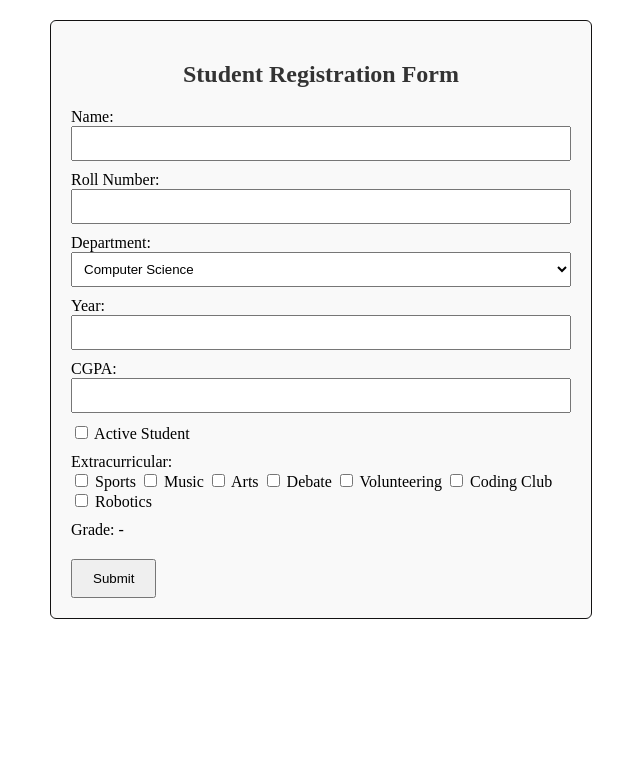
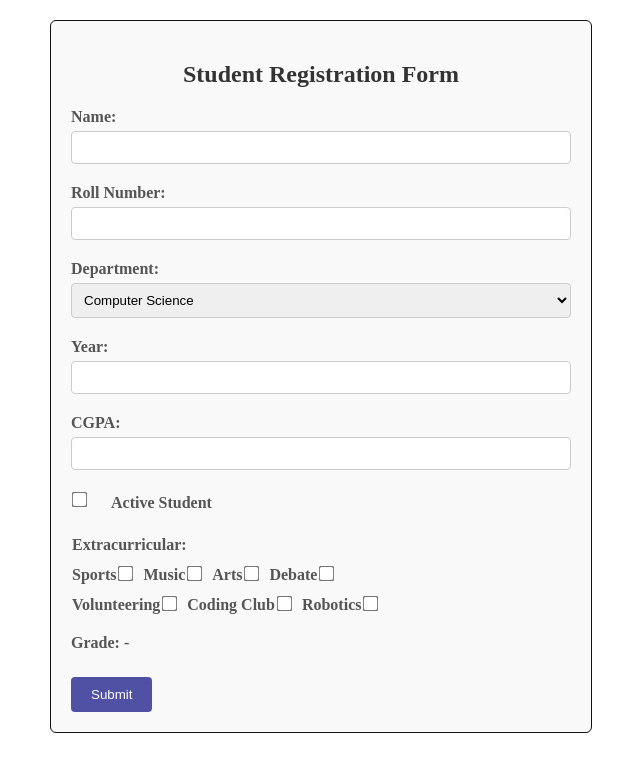
Before and after one commit to RadhikaKapoor383/React-Codes, a React (Vite) app: page / in a window 1280 px wide. Shown: the top 772 px of the page, without its empty margins (319-959 px from the left). Built offline with nearby package versions, Linux system fonts and the light colour scheme.

Commit message:
Add css in form

```diff
--- a/src/Registration Form.jsx
+++ b/src/Registration Form.jsx
@@ -91,90 +91,124 @@ function RegistrationForm() {
         marginBottom: "20px",
         color: "#333"
     };
-
+    const labelStyle = {
+        display: "inline-block",
+        marginBottom: "5px",
+        fontWeight: "bold",
+        color: "#555"
+    }
+    const checkboxLabelStyle = {
+        marginLeft: "1px",
+        marginRight: "2px",
+        fontWeight: "bold",
+        color: "#555",
+        marginBottom: "10px",
+        gap: "15px",
+        display: "inline-flex",
+        alignItems: "center",
+        wrap: "wrap"
+    }
+    const inputStyle = {
+        width: "100%",
+        padding: "8px",
+        boxSizing: "border-box",
+        marginBottom: "10px",
+        border: "1px solid #ccc",
+        borderRadius: "4px"
+    };
+    const checkboxStyle = {
+        marginRight: "10px",
+        marginLeft: "1px",
+        transform: "scale(1.2)",
+        marginBottom: "10px",
+        gap: "15px",
+        display: "inline-flex",
+        alignItems: "center",
+        wrap: "wrap"
+    };
     return (
         <div style={formStyle}>
             <h2 style={titleStyle}>Student Registration Form</h2>
 
             <form onSubmit={handleSubmit}>
                 <div style={{ marginBottom: "10px" }}>
-                    <label>Name:</label><br />
-                    <input type="text" name="name" value={form.name} onChange={handleChange} style={{ width: "100%", padding: "8px", boxSizing: "border-box" }} />
+                    <label style={labelStyle}>Name:</label><br />
+                    <input type="text" name="name" value={form.name} onChange={handleChange} style={inputStyle} />
                     {errors.name && <span style={{ color: "red" }}>{errors.name}</span>}
                 </div>
 
                 <div style={{ marginBottom: "10px" }}>
-                    <label>Roll Number:</label><br />
-                    <input type="text" name="rollNumber" value={form.rollNumber} onChange={handleChange} style={{ width: "100%", padding: "8px", boxSizing: "border-box" }} />
+                    <label style={labelStyle}>Roll Number:</label><br />
+                    <input type="text" name="rollNumber" value={form.rollNumber} onChange={handleChange} style={inputStyle} />
                     {errors.rollNumber && <span style={{ color: "red" }}>{errors.rollNumber}</span>}
                 </div>
 
                 <div style={{ marginBottom: "10px" }}>
-                    <label>Department:</label><br />
-                    <select name="department" value={form.department} onChange={handleChange} style={{ width: "100%", padding: "8px", boxSizing: "border-box" }}>
-                        <option value="Computer Science">Computer Science</option>
-                        <option value="Software Engineering">Software Engineering</option>
-                        <option value="Information Technology">Information Technology</option>
-                        <option value="Artificial Intelligence">Artificial Intelligence</option>
-                        <option value="Cybersecurity">Cybersecurity</option>
-                        <option value="Data Science">Data Science</option>
-                        <option value="Electrical Engineering">Electrical Engineering</option>
-                        <option value="Mechanical Engineering">Mechanical Engineering</option>
-                        <option value="Civil Engineering">Civil Engineering</option>
+                    <label style={labelStyle}>Department:</label><br />
+                    <select name="department" value={form.department} onChange={handleChange} style={inputStyle}>
+                        <option value="Computer Science" style={inputStyle}>Computer Science</option>
+                        <option value="Software Engineering" style={inputStyle}>Software Engineering</option>
+                        <option value="Information Technology" style={inputStyle}>Information Technology</option>
+                        <option value="Artificial Intelligence" style={inputStyle}>Artificial Intelligence</option>
+                        <option value="Cybersecurity" style={inputStyle}>Cybersecurity</option>
+                        <option value="Data Science" style={inputStyle}>Data Science</option>
+                        <option value="Electrical Engineering" style={inputStyle}>Electrical Engineering</option>
+                        <option value="Mechanical Engineering" style={inputStyle}>Mechanical Engineering</option>
+                        <option value="Civil Engineering" style={inputStyle}>Civil Engineering</option>
                     </select>
                 </div>
 
                 <div style={{ marginBottom: "10px" }}>
-                    <label>Year:</label><br />
-                    <input type="text" name="year" value={form.year} onChange={handleChange} style={{ width: "100%", padding: "8px", boxSizing: "border-box" }} />
+                    <label style={labelStyle}>Year:</label><br />
+                    <input type="text" name="year" value={form.year} onChange={handleChange} style={inputStyle} />
                     {errors.year && <span style={{ color: "red" }}>{errors.year}</span>}
                 </div>
 
                 <div style={{ marginBottom: "10px" }}>
-                    <label>CGPA:</label><br />
-                    <input type="number" name="cgpa" value={form.cgpa} onChange={handleChange} step="0.01" style={{ width: "100%", padding: "8px", boxSizing: "border-box" }} />
+                    <label style={labelStyle}>CGPA:</label><br />
+                    <input type="number" name="cgpa" value={form.cgpa} onChange={handleChange} step="0.01" style={inputStyle} />
                     {errors.cgpa && <span style={{ color: "red" }}>{errors.cgpa}</span>}
                 </div>
 
                 <div style={{ marginBottom: "10px" }}>
-                    <label>
-                        <input type="checkbox" name="isActive" checked={form.isActive} onChange={handleChange} /> Active Student
+                    <label style={checkboxLabelStyle}>
+                        <input type="checkbox" name="isActive" checked={form.isActive} onChange={handleChange} style={checkboxStyle} /> Active Student
                     </label>
                 </div>
 
                 <div style={{ marginBottom: "10px" }}>
-                    <label>Extracurricular:</label><br />
-                    <input type="checkbox" name="extracurriculars" value="Sports" onChange={handleExtracurricularChange} checked={form.extracurriculars.includes("Sports")} /> Sports{" "}
-                    <input type="checkbox" name="extracurriculars" value="Music" onChange={handleExtracurricularChange} checked={form.extracurriculars.includes("Music")} /> Music{" "}
-                    <input type="checkbox" name="extracurriculars" value="Arts" onChange={handleExtracurricularChange} checked={form.extracurriculars.includes("Arts")} /> Arts{" "}
-                    <input type="checkbox" name="extracurriculars" value="Debate" onChange={handleExtracurricularChange} checked={form.extracurriculars.includes("Debate")} /> Debate{" "}
-                    <input type="checkbox" name="extracurriculars" value="Volunteering" onChange={handleExtracurricularChange} checked={form.extracurriculars.includes("Volunteering")} /> Volunteering {" "}
-                    <input type="checkbox" name="extracurriculars" value="Coding Club" onChange={handleExtracurricularChange} checked={form.extracurriculars.includes("Coding Club")} /> Coding Club {" "}
-                    <input type="checkbox" name="extracurriculars" value="Robotics" onChange={handleExtracurricularChange} checked={form.extracurriculars.includes("Robotics")} /> Robotics
+                    <label style={checkboxLabelStyle}>Extracurricular:</label><br />
+                    <span style={checkboxLabelStyle}>Sports{" "}</span><input type="checkbox" name="extracurriculars" value="Sports" onChange={handleExtracurricularChange} checked={form.extracurriculars.includes("Sports")} style={checkboxStyle} />
+                    <span style={checkboxLabelStyle}>Music{" "}</span><input type="checkbox" name="extracurriculars" value="Music" onChange={handleExtracurricularChange} checked={form.extracurriculars.includes("Music")} style={checkboxStyle} />
+                    <span style={checkboxLabelStyle}>Arts{" "}</span><input type="checkbox" name="extracurriculars" value="Arts" onChange={handleExtracurricularChange} checked={form.extracurriculars.includes("Arts")} style={checkboxStyle} />
+                    <span style={checkboxLabelStyle}>Debate{" "}</span><input type="checkbox" name="extracurriculars" value="Debate" onChange={handleExtracurricularChange} checked={form.extracurriculars.includes("Debate")} style={checkboxStyle} />
+                    <br /><span style={checkboxLabelStyle}>Volunteering{" "}</span><input type="checkbox" name="extracurriculars" value="Volunteering" onChange={handleExtracurricularChange} checked={form.extracurriculars.includes("Volunteering")} style={checkboxStyle} />
+                    <span style={checkboxLabelStyle}>Coding Club{" "}</span><input type="checkbox" name="extracurriculars" value="Coding Club" onChange={handleExtracurricularChange} checked={form.extracurriculars.includes("Coding Club")} style={checkboxStyle} />
+                    <span style={checkboxLabelStyle}>Robotics</span><input type="checkbox" name="extracurriculars" value="Robotics" onChange={handleExtracurricularChange} checked={form.extracurriculars.includes("Robotics")} style={checkboxStyle} />
 
                 </div>
 
                 <div style={{ marginBottom: "10px" }}>
-                    <label>Grade: {grade}</label>
+                    <label style={labelStyle}>Grade: {grade}</label>
                 </div>
 
-                <button type="submit" style={{ marginTop: "10px", padding: "10px 20px" }}>
+                <button type="submit" style={{ marginTop: "10px", padding: "10px 20px", backgroundColor: "#5051a5", color: "white", border: "none", borderRadius: "4px", cursor: "pointer" }}>
                     Submit
                 </button>
             </form>
 
             {submitted && (
-                <div style={{ marginTop: "20px", padding: "15px", backgroundColor: "#fcf8fc", borderRadius: "5px" }}>
-                    <h3>Submitted Data</h3>
-                    <p><strong>Name:</strong> {form.name}</p>
-                    <p><strong>Roll Number:</strong> {form.rollNumber}</p>
-                    <p><strong>Department:</strong> {form.department}</p>
-                    <p><strong>Year:</strong> {form.year}</p>
-                    <p><strong>CGPA:</strong> {form.cgpa}</p>
-                    <p><strong>Grade:</strong> {grade}</p>
-                    <p><strong>Status:</strong> {form.isActive ? "Active" : "Inactive"}</p>
-                    <p><strong>Extracurriculars:</strong> {form.extracurriculars.length > 0 ? form.extracurriculars.join(", ") : "None"}</p>
-                    <button type="button" onClick={() => setSubmitted(false)} style={{ marginTop: "10px", padding: "10px 20px" }}>
+                <div style={{ marginTop: "20px", padding: "15px", backgroundColor: "whitesmoke", borderRadius: "5px", border: "1px solid #ccc" }}>
+                    <h3 style={titleStyle}>Submitted Data</h3>
+                    <p style={labelStyle}><strong>Name:</strong> {form.name}</p>
+                    <br /><p style={labelStyle}><strong>Roll Number:</strong> {form.rollNumber}</p>
+                    <br /><p style={labelStyle}><strong>Department:</strong> {form.department}</p>
+                    <br /><p style={labelStyle}><strong>Year:</strong> {form.year}</p>
+                    <br /><p style={labelStyle}><strong>CGPA:</strong> {form.cgpa}</p>
+                    <br /><p style={labelStyle}><strong>Grade:</strong> {grade}</p>
+                    <br /><p style={labelStyle}><strong>Status:</strong> {form.isActive ? "Active" : "Inactive"}</p>
+                    <br /><p style={labelStyle}><strong>Extracurriculars:</strong> {form.extracurriculars.length > 0 ? form.extracurriculars.join(", ") : "None"}</p>
+                    <br /><button type="button" onClick={() => setSubmitted(false)} style={{ marginTop: "10px", padding: "10px 20px", backgroundColor: "#5051a5", color: "white", border: "none", borderRadius: "4px", cursor: "pointer" }}>
                         Edit
                     </button>
                 </div>
```
